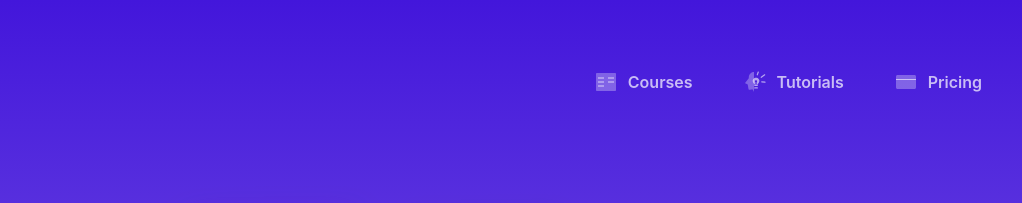
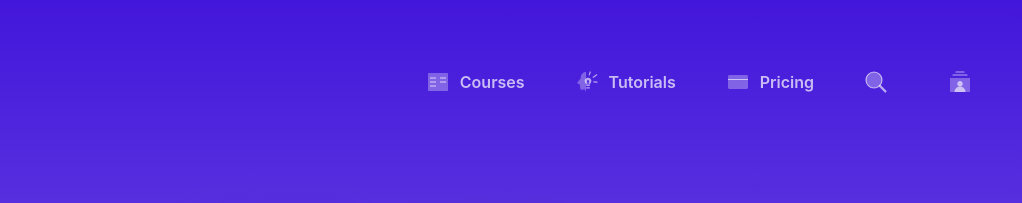
Before and after one commit to fdorado985/DesignCode-React, a Gatsby site: page / in a window 1280 px wide. Shown: the top 203 px of the page, 258-1280 px from the left. Built offline with nearby package versions, Linux system fonts and the light colour scheme; Gatsby itself is replaced by a stand-in of ours.

Commit message:
Add 2 more items and fix the grid spacing to be 5 instead of 3

```diff
--- a/src/components/layout/header.js
+++ b/src/components/layout/header.js
@@ -10,6 +10,8 @@ const menuData = [
     link: "/tutorials",
   },
   { title: "Pricing", icon: "/images/icons/pricing.svg", link: "/pricing" },
+  { title: "", icon: "/images/icons/search.svg", link: "/search" },
+  { title: "", icon: "/images/icons/account.svg", link: "/account" },
 ]
 
 export default function Header() {
@@ -44,7 +46,7 @@ const Wrapper = styled.div`
 const MenuWrapper = styled.div`
   display: grid;
   gap: 30px;
-  grid-template-columns: repeat(3, auto);
+  grid-template-columns: repeat(5, auto);
 `
 
 const MenuItem = styled.div`
```
